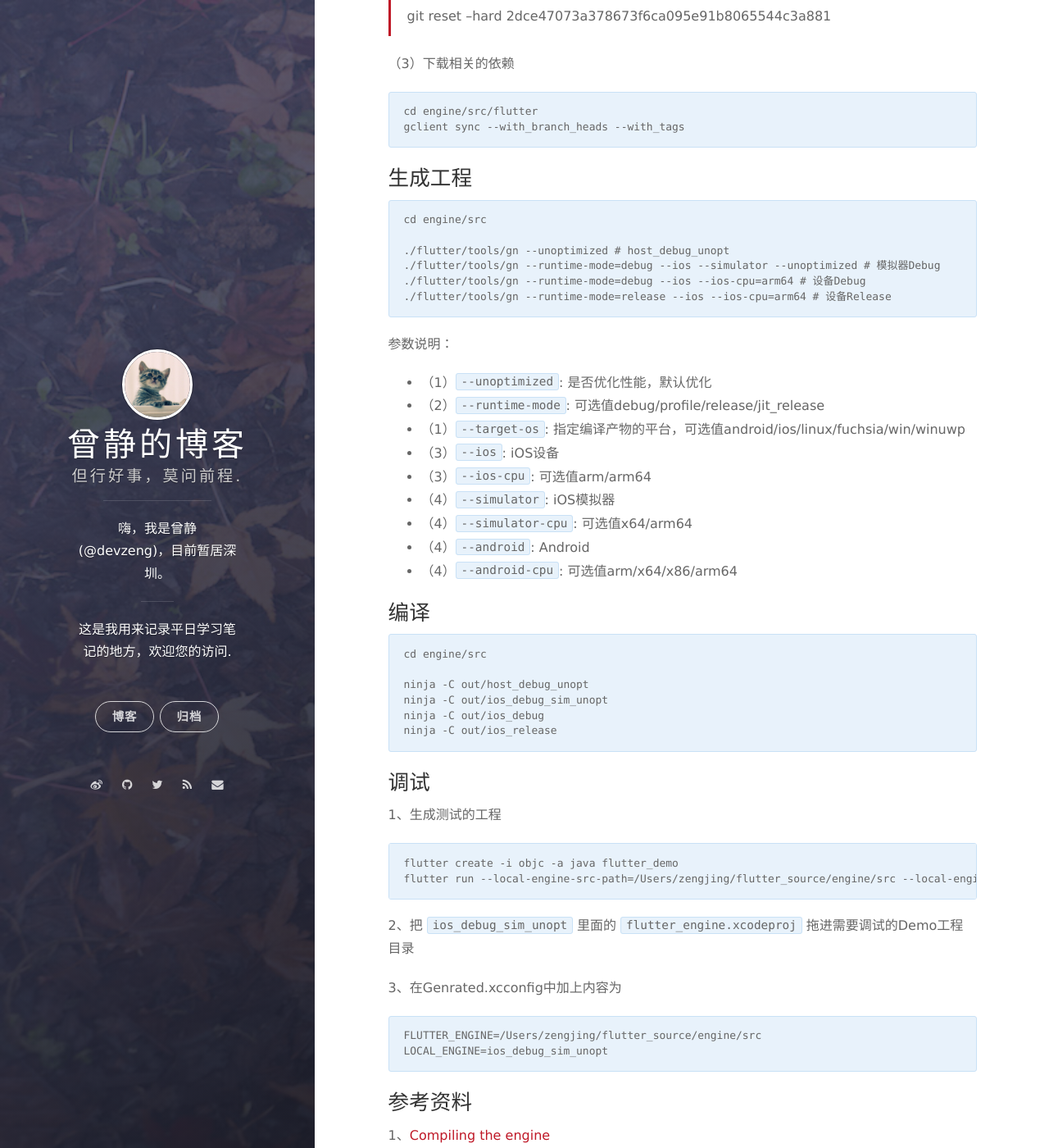
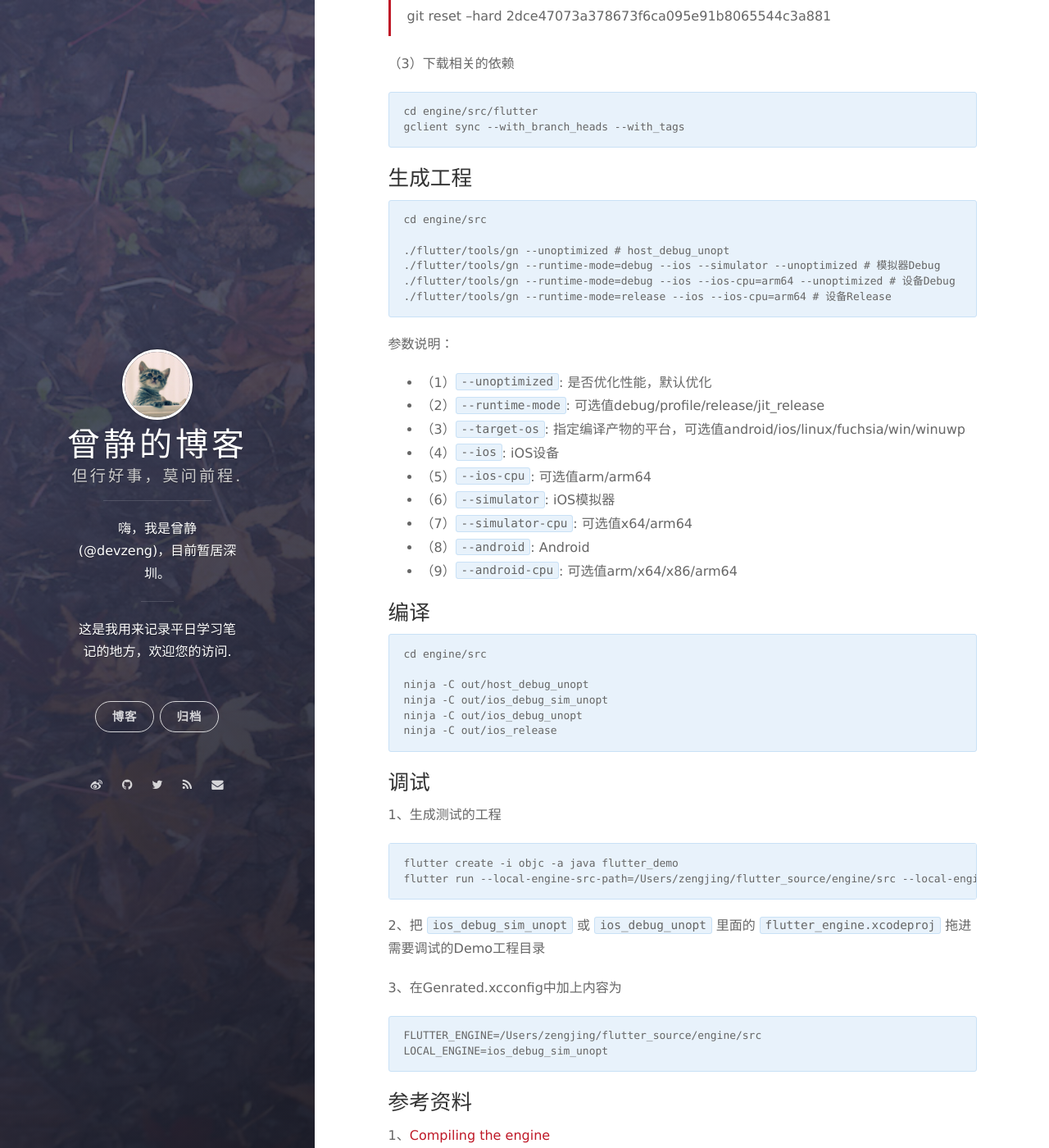
Before and after one commit to hhtczengjing/blog, a Jekyll site: the page built from _posts/2023-09-19-flutter-engine-debug-environment.md, in a window 1280 px wide and 1400 px high, scrolled down 1824 px. Shown: the whole window at 82% size. Built offline with Jekyll 4.4.1, drawn with Linux system fonts in a browser that asks for light colours; nearby versions of some CDN libraries; some of the changed text lies outside the part shown.

````diff
--- a/_posts/2023-09-19-flutter-engine-debug-environment.md
+++ b/_posts/2023-09-19-flutter-engine-debug-environment.md
@@ -105,7 +105,7 @@
 
 ./flutter/tools/gn --unoptimized # host_debug_unopt
 ./flutter/tools/gn --runtime-mode=debug --ios --simulator --unoptimized # 模拟器Debug
-./flutter/tools/gn --runtime-mode=debug --ios --ios-cpu=arm64 # 设备Debug
+./flutter/tools/gn --runtime-mode=debug --ios --ios-cpu=arm64 --unoptimized # 设备Debug
 ./flutter/tools/gn --runtime-mode=release --ios --ios-cpu=arm64 # 设备Release
 ```
 
@@ -113,13 +113,13 @@
 
 - （1）`--unoptimized`: 是否优化性能，默认优化
 - （2）`--runtime-mode`: 可选值debug/profile/release/jit_release
-- （1）`--target-os`:  指定编译产物的平台，可选值android/ios/linux/fuchsia/win/winuwp
-- （3）`--ios`: iOS设备
-- （3）`--ios-cpu`: 可选值arm/arm64
-- （4）`--simulator`: iOS模拟器
-- （4）`--simulator-cpu`: 可选值x64/arm64
-- （4）`--android`: Android
-- （4）`--android-cpu`: 可选值arm/x64/x86/arm64
+- （3）`--target-os`:  指定编译产物的平台，可选值android/ios/linux/fuchsia/win/winuwp
+- （4）`--ios`: iOS设备
+- （5）`--ios-cpu`: 可选值arm/arm64
+- （6）`--simulator`: iOS模拟器
+- （7）`--simulator-cpu`: 可选值x64/arm64
+- （8）`--android`: Android
+- （9）`--android-cpu`: 可选值arm/x64/x86/arm64
 
 ### 编译
 
@@ -128,7 +128,7 @@
 
 ninja -C out/host_debug_unopt
 ninja -C out/ios_debug_sim_unopt
-ninja -C out/ios_debug
+ninja -C out/ios_debug_unopt
 ninja -C out/ios_release
 ```
 
@@ -141,7 +141,7 @@
 flutter run --local-engine-src-path=/Users/zengjing/flutter_source/engine/src --local-engine=ios_debug_sim_unopt --verbose
 ```
 
-2、把 `ios_debug_sim_unopt` 里面的 `flutter_engine.xcodeproj` 拖进需要调试的Demo工程目录
+2、把 `ios_debug_sim_unopt` 或 `ios_debug_unopt` 里面的 `flutter_engine.xcodeproj` 拖进需要调试的Demo工程目录
 
 3、在Genrated.xcconfig中加上内容为
 
````
Also changed, not shown: _posts/2023-09-20-jenkins-agents-update-cocoapods-repo.md (added, +128 -0 lines).
